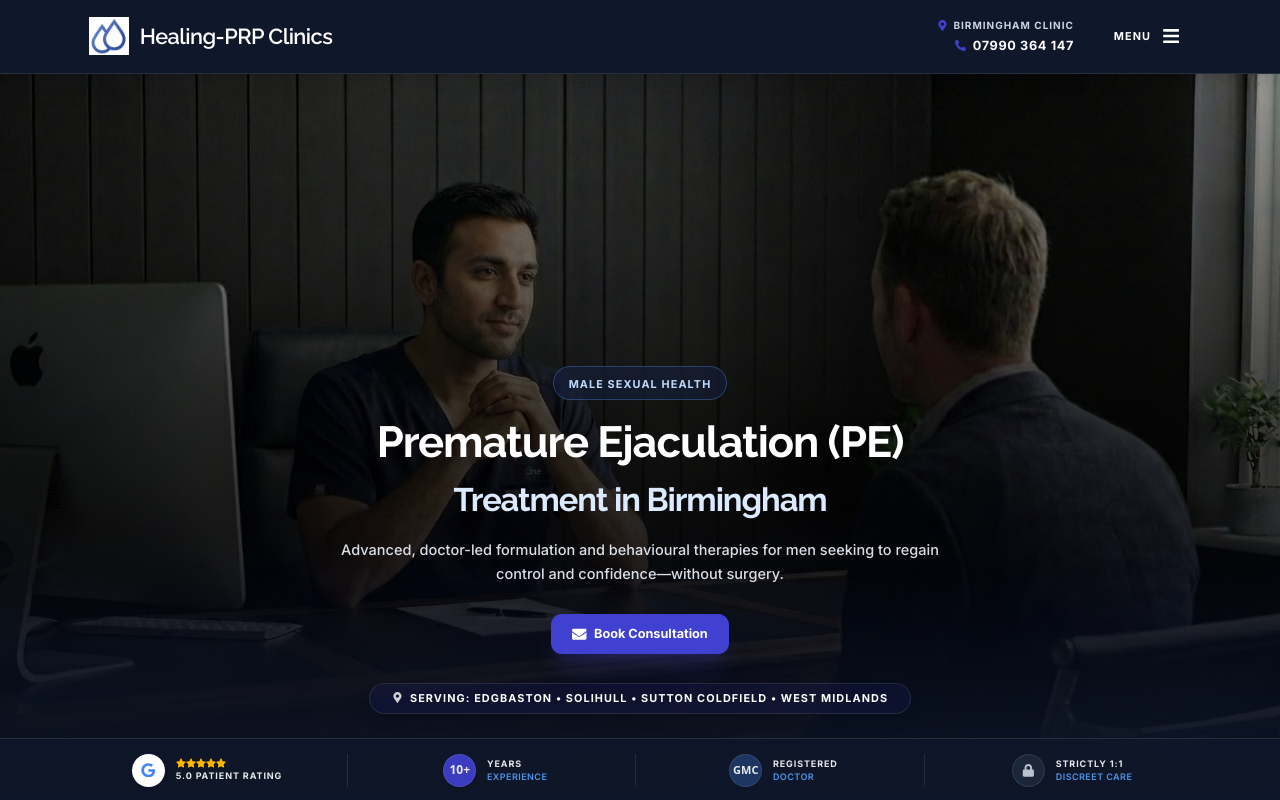
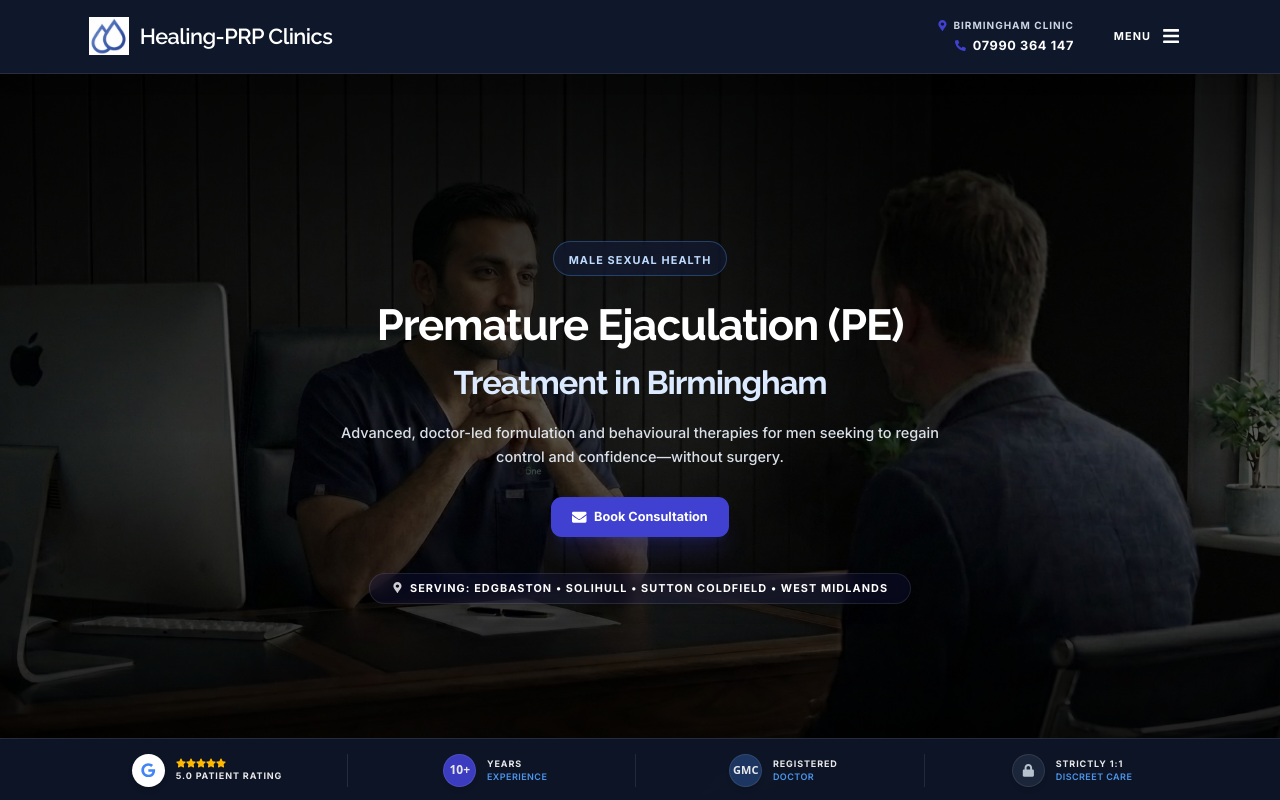
Before and after one commit to binithekid/Healing-PRP-Clinics-Preview, a Next.js app: page /birmingham/premature-ejaculation in a window 1280 px wide. Shown: the top 800 px of the page. Built offline with nearby package versions, Linux system fonts and the light colour scheme.

Commit message:
Update PrematureEjaculationClient.tsx

```diff
--- a/src/components/pages/PrematureEjaculationClient.tsx
+++ b/src/components/pages/PrematureEjaculationClient.tsx
@@ -110,31 +110,30 @@ export default function PrematureEjaculationClient({
 
   return (
     <>
-      {/* --- HERO SECTION (Optimized for Instant Load) --- */}
-      <div className="relative min-h-[100vh] lg:min-h-[calc(100vh-5rem)] overflow-hidden flex items-end justify-center bg-[#0a0a0a]">
+    {/* --- HERO SECTION --- */}
+      <div className="relative md:h-[calc(100vh-4rem)] pb-5 md:pb-0 lg:h-[calc(100vh-5rem)] overflow-hidden flex items-center justify-center bg-black">
+
+        {/* Background Section */}
         <div className="absolute inset-0 z-0">
-          <div className="absolute inset-0 bg-black/40 z-10" />
-          <div className="absolute inset-0 bg-gradient-to-t from-[#0f172a] via-black/60 to-transparent z-10" />
+          <div className="absolute inset-0 bg-black/60 z-10" />
+          <div className="absolute inset-0 bg-gradient-to-b from-black/70 via-transparent to-black/80 z-10" />
           <img
             src="/ed-doctor-consultation.webp"
             alt="Premature Ejaculation Treatment"
-            className="absolute inset-0 w-full h-full object-cover"
+            className="absolute inset-0 w-full h-full object-cover opacity-90"
             fetchPriority="high"
-            onError={(e) => {
-               e.currentTarget.src = "/ed-doctor-consultation.webp";
-            }}
           />
         </div>
 
-        {/* HERO CONTENT: Renders Instantly */}
-        <div className="relative z-20 w-full max-w-5xl mx-auto px-4 sm:px-6 lg:px-8 text-center pt-40 pb-20 md:pb-24">
+        {/* Main Content */}
+        <div className="relative z-20 w-full max-w-5xl mx-auto px-4 sm:px-6 lg:px-8 text-center pt-16 md:pb-24">
 
           <motion.div
             custom={0}
             initial="hidden"
             animate="visible"
             variants={fadeUpVariants}
-            className="inline-block px-4 py-1.5 mb-4 border border-blue-400/30 rounded-full bg-blue-900/20 backdrop-blur-sm"
+            className="inline-block px-4 py-1.5 mb-6 border border-blue-400/30 rounded-full bg-blue-900/20 backdrop-blur-sm transform-gpu"
           >
             <span className="text-blue-200 text-xs font-bold tracking-widest uppercase font-inter">Male Sexual Health</span>
           </motion.div>
@@ -146,8 +145,8 @@ export default function PrematureEjaculationClient({
             variants={fadeUpVariants}
             className="text-3xl md:text-4xl lg:text-5xl font-bold font-raleway text-white leading-tight mb-4 tracking-tight"
           >
-            Premature Ejaculation (PE) <br className="hidden md:block" />
-            <span className="text-xl md:text-3xl lg:text-4xl text-blue-100">Treatment in {locationName}</span>
+            Premature Ejaculation (PE) <br />
+            <span className="text-xl md:text-3xl lg:text-4xl text-blue-100 mt-2 inline-block">Treatment in {locationName}</span>
           </motion.h1>
 
           <motion.p
@@ -180,7 +179,7 @@ export default function PrematureEjaculationClient({
             initial="hidden"
             animate="visible"
             variants={fadeUpVariants}
-            className="inline-flex items-center justify-center gap-2 px-6 py-2 bg-[#4041d1]/10 text-white rounded-full text-[10px] md:text-xs mt-8 font-bold uppercase tracking-widest font-inter shadow-lg border border-white/10 backdrop-blur-sm"
+            className="inline-flex items-center justify-center gap-2 px-6 py-2 bg-[#4041d1]/10 text-white rounded-full text-[10px] md:text-xs mt-10 font-bold uppercase tracking-widest font-inter shadow-lg border border-white/10 backdrop-blur-sm"
           >
              <FaMapMarkerAlt className="text-white/80 mb-0.5" />
              <span>Serving: {servingAreas}</span>
```
